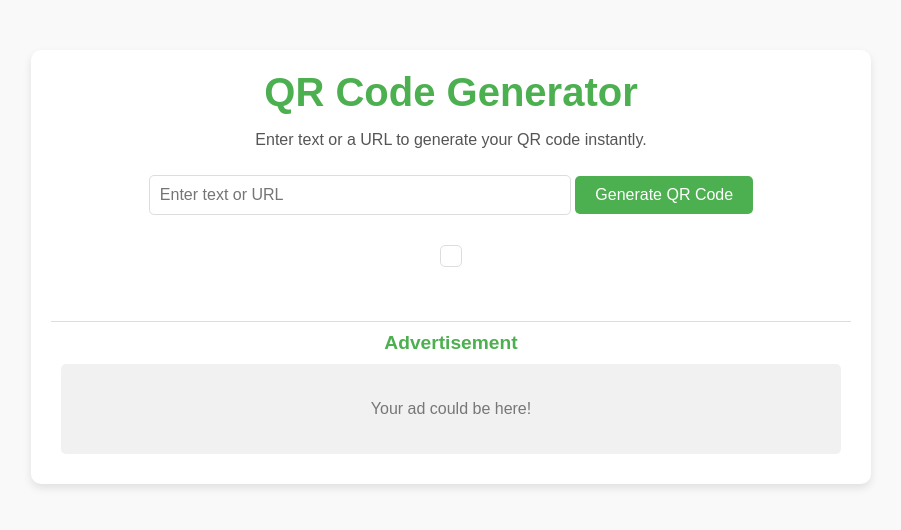
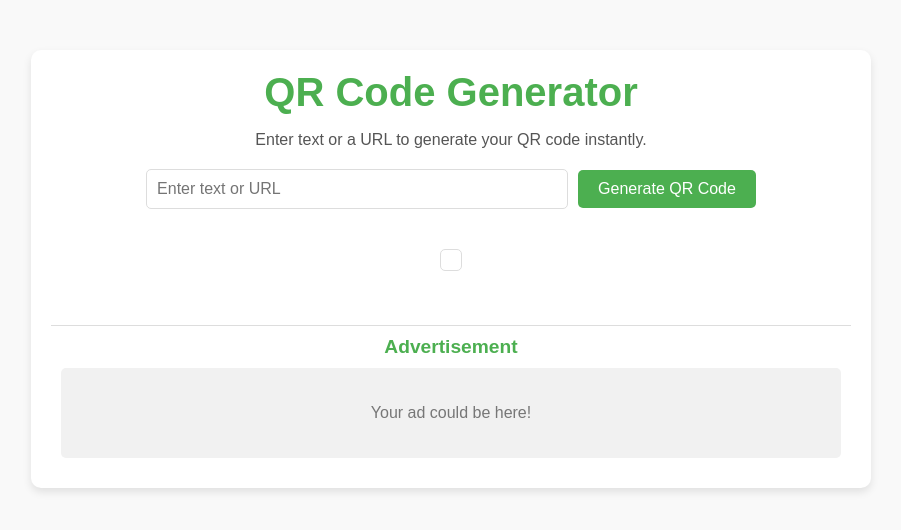
Before and after one commit to MoltasSE/qrgen, a plain HTML site: page index.html in a window 1280 px wide. Shown: the whole page, without its empty margins (189-1090 px from the left). Drawn offline with Linux system fonts and the light colour scheme.

Commit message:
Update style.css

```diff
--- a/style.css
+++ b/style.css
@@ -31,11 +31,18 @@ header p {
 }
 
 /* Input and button styling */
+.input-container {
+  display: flex;
+  justify-content: center;
+  align-items: center;
+  gap: 10px;
+  margin: 20px 0;
+}
+
 input {
   padding: 10px;
-  width: 80%;
+  width: 70%;
   max-width: 400px;
-  margin: 10px auto;
   border: 1px solid #ddd;
   border-radius: 5px;
   font-size: 1rem;
@@ -71,7 +78,6 @@ button:hover {
   margin-top: 30px;
   padding: 10px;
   border-top: 1px solid #ddd;
-  color: #0HWY41
 }
 
 .ad-container h3 {
```
